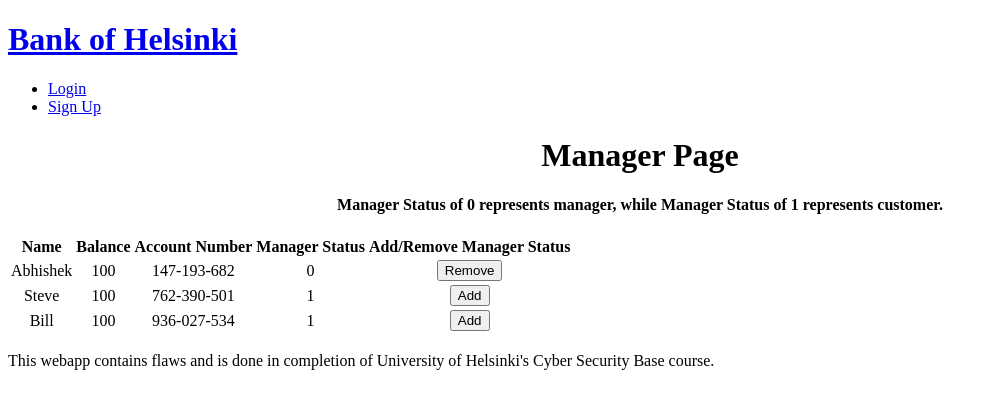
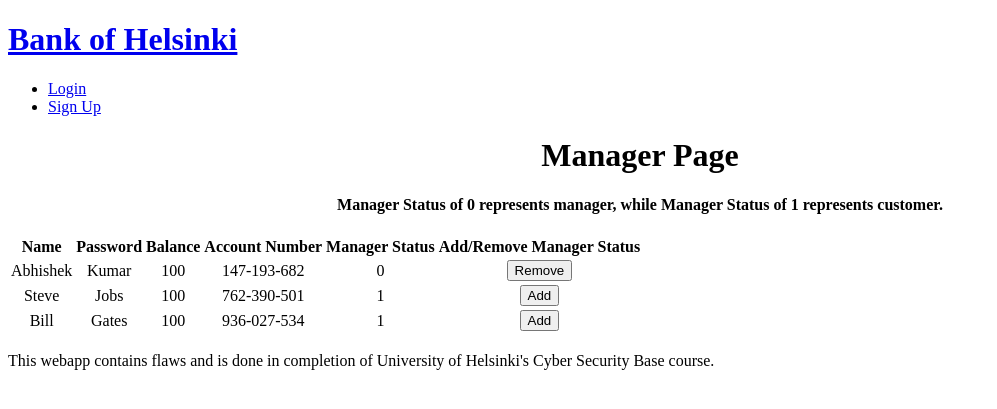
Before and after one commit to yungshekwes/redesigned-succotash, a Django app: page /manager/1/ in a window 1280 px wide. Shown: the top 409 px of the page, without its empty margins (0-997 px from the left). Run offline with Django 3.2, Linux system fonts and the light colour scheme; data comes from the database, SQL or seed files in the repository; both versions use the stored data as it was after the commit.

Commit message:
Flaw 3 [CryptoFail] added and fixed
--

```diff
--- a/helbank/models.py
+++ b/helbank/models.py
@@ -1,5 +1,9 @@
 from django.db import models
 
+# Flaw 3: No encryption of passwords used, and password is still stored in plaintext.
+# Fix: Use the inbuilt Django User model which has capabilities for encryption of passwords for the users
+# and have an additional custom model that references the Django User model.
+# Also remove the password field on display in the manager page.
 class Customer(models.Model):
 	username = models.TextField()
 	# Flaw 2: There is no checking mechanism for passwords to be more secure, i.e.: this allows '1234' to be a password.
--- a/helbank/templates/helbank/manager.html
+++ b/helbank/templates/helbank/manager.html
@@ -10,6 +10,7 @@
             <thead>
                 <tr>
                     <th>Name</th>
+                    <th>Password</th>
                     <th>Balance</th>
                     <th>Account Number</th>
                     <th>Manager Status</th>
@@ -20,6 +21,13 @@
                 {% for user in users %}
                     <tr>
                         <td>{{user.username}}</td>
+                        <!--
+                            Flaw 3: No encryption of passwords used, and password is still stored in plaintext.
+                            Fix: Use the inbuilt Django User model which has capabilities for encryption of passwords for the users
+                            and have an additional custom model that references the Django User model.
+                            Also remove the password field on display in the manager page.
+                        -->
+                        <td>{{user.password}}</td>
                         <td>{{user.balance}}</td>
                         <td>{{user.account_number}}</td>
                         <td>{{user.status}}</td>
--- a/helbank/views.py
+++ b/helbank/views.py
@@ -37,6 +37,10 @@
             req.session["error"] = "Wrong username or password"
             return redirect("error")
 
+# Flaw 3: No encryption of passwords used, and password is still stored in plaintext.
+# Fix: Use the inbuilt Django User model which has capabilities for encryption of passwords for the users
+# and have an additional custom model that references the Django User model.
+# Also remove the password field on display in the manager page.
 def signup(req):
     if req.method == "GET":
         if req.session.get("user_id", None):
```
Also changed, not shown: db.sqlite3.
